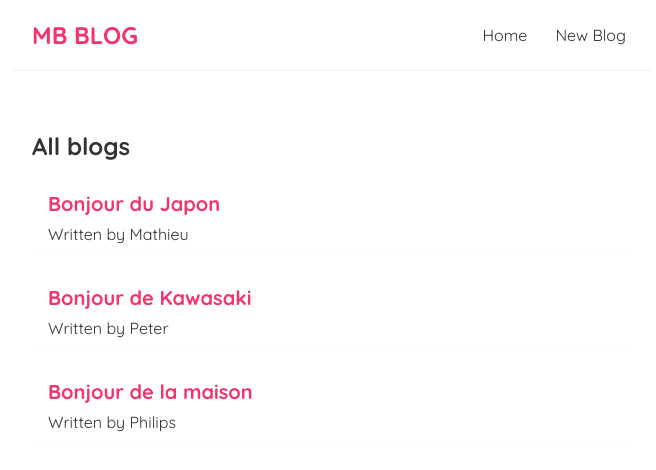
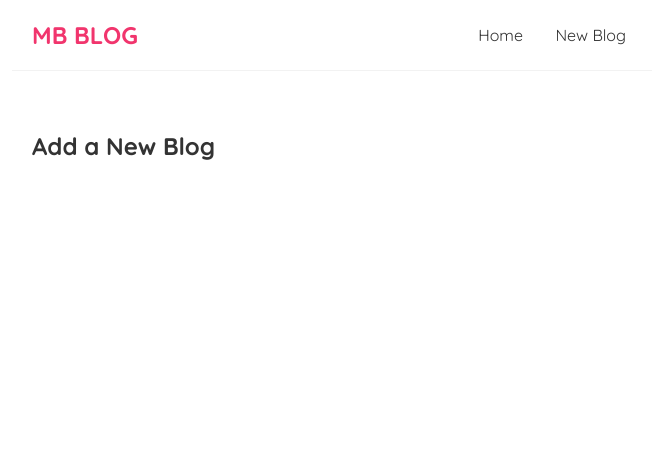
Before and after one commit to Mathieu-Belson/mb-blog, a React (Create React App) app: page /create in a window 1280 px wide. Shown: the top 470 px of the page, without its empty margins (308-964 px from the left). Built offline with nearby package versions, Linux system fonts and the light colour scheme; data requests are answered from the project's data file.

Commit message:
Router i nstalled, create component and create route creat ed

```diff
--- a/package.json
+++ b/package.json
@@ -8,6 +8,7 @@
     "@testing-library/user-event": "^13.5.0",
     "react": "^17.0.1",
     "react-dom": "^17.0.1",
+    "react-router-dom": "^5.3.4",
     "react-scripts": "5.0.1",
     "web-vitals": "^2.1.4"
   },
--- a/src/App.js
+++ b/src/App.js
@@ -1,16 +1,42 @@
 //import React from 'react' // need for react version under 17
 import Navbar from './Navbar';
 import Home from './Home';
+import Create from './Create';
+
+import { BrowserRouter as Router, Route, Switch } from 'react-router-dom'; // BrowserRouter is a component that we wrap around our application. It is a component that we import from react-router-dom. It is a component that we wrap around our a
+import BlogDetails from './BlogDetails';
 
 function App() {
   return (
-    <div className="App">
-        <Navbar />   {/*component added with self close tag */}
-        <div className="content">
-          <Home />
-        </div>
-    </div>
+    <Router> {/* we wrap the entire application in the Router component*/}
+      <div className="App">
+          <Navbar />
+          <div className="content">
+            <Switch>
+              <Route exact path="/">
+                <Home />
+              </Route>
+              <Route path="/create">
+                <Create />
+              </Route>
+              <Route path="/blogs/:id"> {/* the :id is a route parameter. It is a variable that we can use to match any value in the url.*/}
+                <BlogDetails />
+              </Route>
+            </Switch>
+          </div>
+      </div>
+    </Router>
   );
 };
 
 export default App;
+
+// eslint-disable-next-line no-lone-blocks
+{/* Switch will only show the first route that matches the path.
+If we don't use the Switch component, it will show all the routes that match the path*/}
+
+// eslint-disable-next-line no-lone-blocks
+{/*  Routh: the path prop is the path that we want to match.
+The component prop is the component that we want to render when the path matches.
+The path prop is a string that we can use to match the url.
+The component prop is the component that we want to render when the path matches.*/}
--- /dev/null
+++ b/src/BlogDetails.js
@@ -0,0 +1,23 @@
+import { useParams } from "react-router-dom";
+import useFetch from "./useFetch";
+
+ const BlogDetails  = () => {
+    const { id } = useParams();
+    const {Data: blog, error, isPending} = useFetch('http://localhost:8000/blogs/' + id);
+
+    return (
+        <div className="blog-details">
+            { isPending && <div>Loading...</div>}
+            { error && <div>{ error }</div>}
+            { blog && (
+                <article>
+                    <h2>{blog.title}</h2>
+                <p>Written by { blog.author }</p>
+                <div>{ blog.body }</div>
+            </article>
+            )}
+        </div>
+    );
+ }
+
+export default BlogDetails ;
--- a/src/BlogList.js
+++ b/src/BlogList.js
@@ -1,3 +1,5 @@
+import { Link } from 'react-router-dom';
+
 const BlogList = ({blogs, title}) => { // props is an object that contains all the props passed to the component
 
     return (
@@ -5,8 +7,10 @@
             <h2>{ title }</h2>
             {blogs.map((blog) => (
                 <div className="blog-preview" key={ blog.id }> {/* each item in the array needs a unique key for react to keep track of it*/ }
-                    <h2>{ blog.title }</h2>
-                    <p>Written by { blog.author }</p>
+                    <Link to={`/blogs/${blog.id}`}>
+                        <h2>{ blog.title }</h2>
+                        <p>Written by { blog.author }</p>
+                    </Link>
                 </div>
             ))}
         </div>
--- /dev/null
+++ b/src/Create.js
@@ -0,0 +1,9 @@
+const Create = () => {
+    return (
+     <div className="create">
+            <h2>Add a New Blog</h2>
+     </div>
+    );
+}
+
+export default Create;
--- a/src/Home.js
+++ b/src/Home.js
@@ -1,4 +1,3 @@
-import { useState, useEffect } from 'react'; // this is a hook that allows us to use state in a functional component
 import BlogList from './BlogList';
 import useFetch from './useFetch';
 
--- a/src/Navbar.js
+++ b/src/Navbar.js
@@ -1,12 +1,14 @@
 // create a functional component with snippet
 // sfc + tap : stateless functional component
+import { Link } from 'react-router-dom'; // Link is a component that we import from react-router-dom. It is a component that we use to create links in our application.
+
 const Navbar = () => {
   return (
     <nav className="navbar">
       <h1>MB BLOG</h1>
         <div className="links">
-          <a href="./">Home</a>
-          <a href="./create">New Blog</a>
+          <Link to="./">Home</Link> {/* Link is a component that we import from react-router-dom. It is a component that we use to create links in our application. */}
+          <Link to="./create">New Blog</Link>
         </div>
     </nav>
   );
--- a/src/index.css
+++ b/src/index.css
@@ -47,3 +47,7 @@
     color: #f1356d;
     margin-bottom: 8px;
 }
+
+.blog-preview  a{
+    text-decoration: none;
+}
--- a/src/useFetch.js
+++ b/src/useFetch.js
@@ -6,8 +6,10 @@
     const [error, setError] = useState(null);
 
     useEffect(() => {
-        setTimeout(() => {
-            fetch(url) //get request to localhost. fetch returns a promise which is an object that represents the eventual completion or failure of an asynchronous operation
+        const abortCont = new AbortController(); // this is an object that allows us to cancel the fetch request when we want to. We can use it to cancel the fetch request when the component is unmounted
+
+         setTimeout(() => {
+            fetch(url, {signal: abortCont.signal}) //get request to localhost. fetch returns a promise which is an object that represents the eventual completion or failure of an asynchronous operation
                 .then(res => {
                     if(!res.ok) {
                     throw Error('could not fetch the data for that resource') // works with the catch block below
@@ -20,10 +22,16 @@
                     setError(null); // if we get the data successfully, we set the error to null
                 })
                 .catch(err => {
+                    if (err.name === 'AbortError') {
+                        console.log('fetch aborted');
+                    } else {
                     setIsPending(false);
                     setError(err.message);
+                    }
                 })
         }, 1000);
+
+    return () => abortCont.abort(); // this is a cleanup function that runs when the component is unmounted. It cancels the fetch request
     }, [url]); // dependency array is used when we want to run the useEffect hook only when a certain value changes. If we want to run it only once, we leave the dependency array empty
 
     return { data, isPending, error }
```
Also changed, not shown: 1 other file (tests, documents, lock files or other folders).
